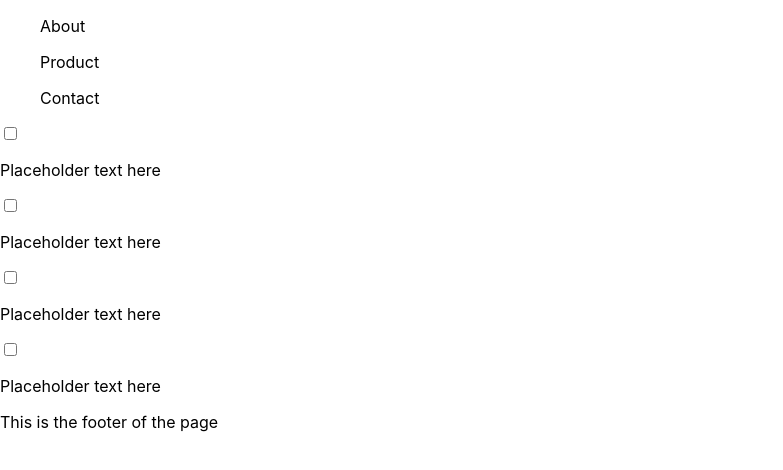
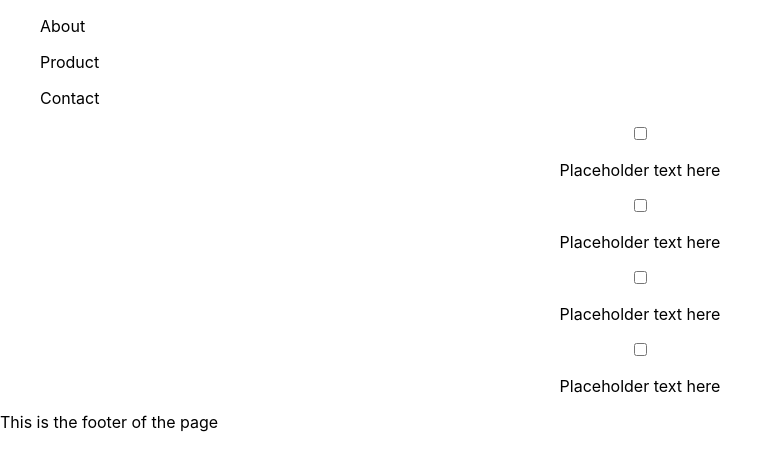
Before and after one commit to AliAbdulle/ScrimbaProject, a React (Create React App) app: page / in a window 1280 px wide. Shown: the top 470 px of the page, without its empty margins (0-783 px from the left). Built offline with nearby package versions, Linux system fonts and the light colour scheme.

Commit message:
Added style css

```diff
--- a/src/App.css
+++ b/src/App.css
@@ -1,3 +1,3 @@
 .App {
-  text-align: left;
+  text-align: center;
 }
--- a/src/components/App.js
+++ b/src/components/App.js
@@ -9,7 +9,7 @@ function App() {
   return (
     <div className="App">
       <Nav />
-      <TodoItem />
+      <TodoItem className="Todo-list"/>
       <Footer />
     </div>
   );
--- a/src/components/TodoItem.js
+++ b/src/components/TodoItem.js
@@ -2,7 +2,7 @@ import React from "react";
 
 function TodoItem() {
     return (
-      <div>
+      <div className="Todo-list">
       <input type="checkbox" />
       <p>Placeholder text here</p>
 
--- a/src/index.css
+++ b/src/index.css
@@ -9,3 +9,7 @@ code {
   font-family: source-code-pro, Menlo, Monaco, Consolas, 'Courier New',
     monospace;
 }
+.Todo-list {
+  display: ;
+  text-align: center;
+}
```
